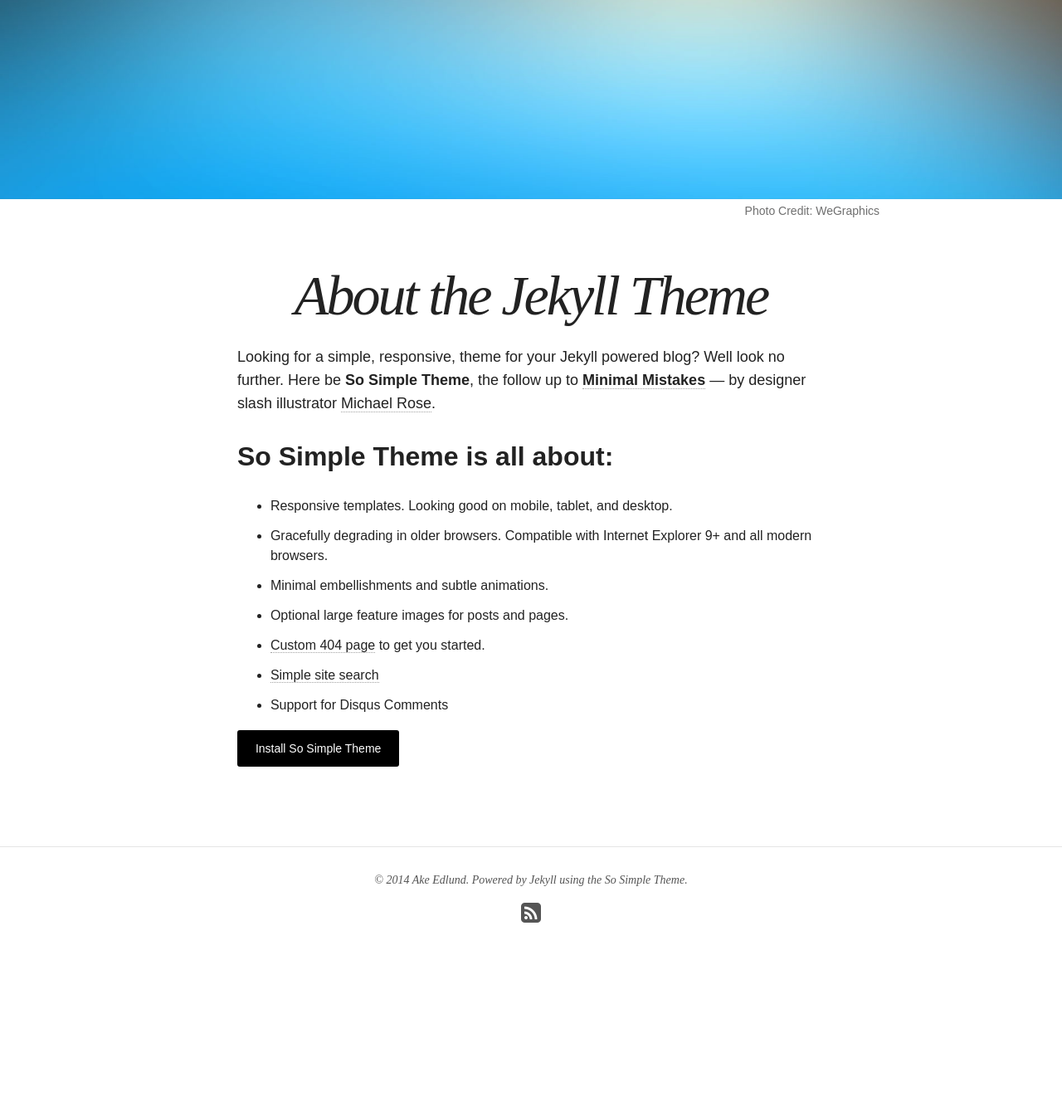
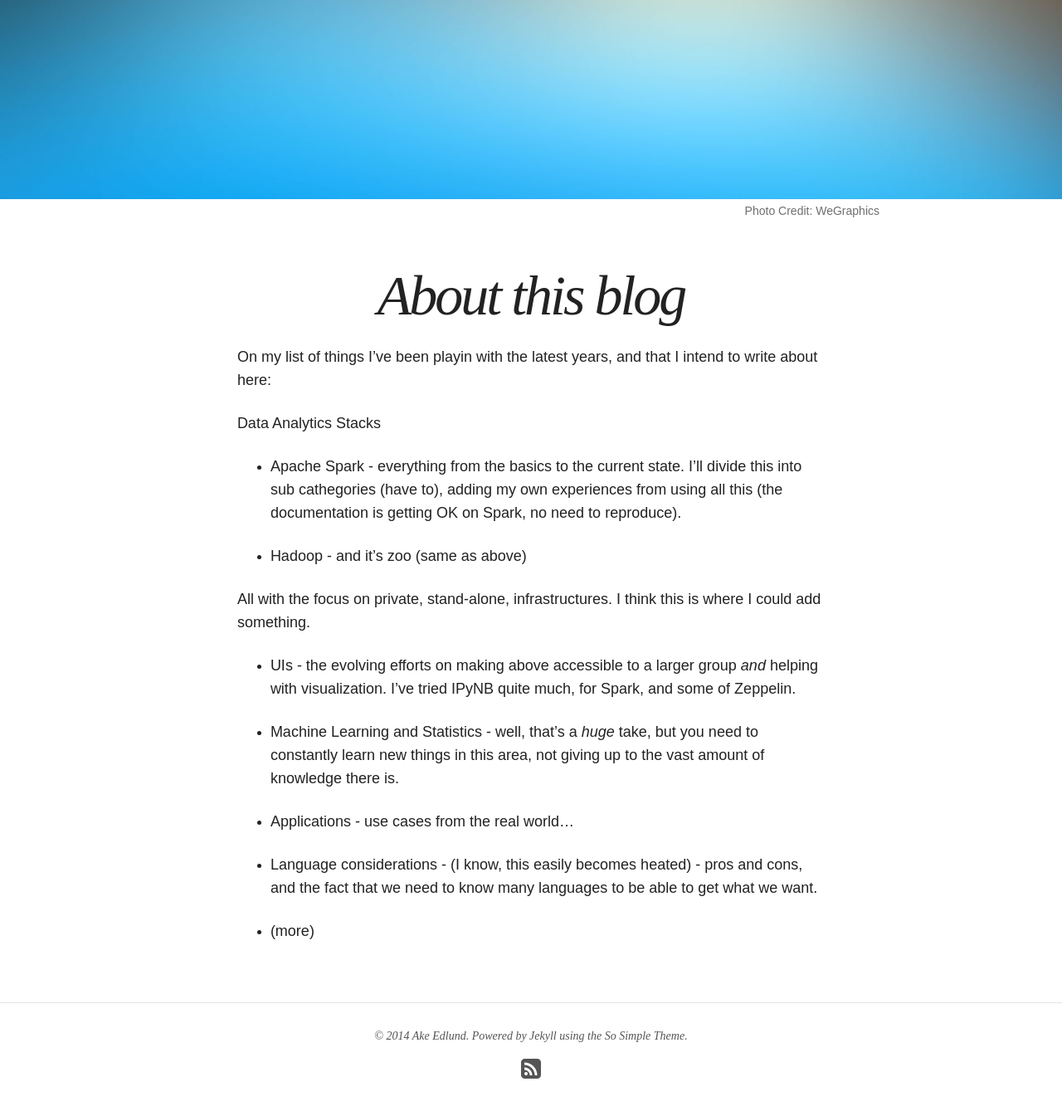
Before and after one commit to akeed/akeed.github.io, a Jekyll site: the page built from about/index.md, in a window 1280 px wide and 1400 px high, scrolled down 454 px. Shown: the top 1339 px of the window at 83% size. Built offline with Jekyll 4.4.1, drawn with Linux system fonts in a browser that asks for light colours; nearby versions of some CDN libraries; before the commit the page ends 1666 px from its top, so only the background shows below that.

Commit message:
Updated About, using the new theme

```diff
--- a/about/index.md
+++ b/about/index.md
@@ -1,7 +1,7 @@
 ---
 layout: page
-title: About the Jekyll Theme
-excerpt: "So Simple is a responsive Jekyll theme for your words and images."
+title: About this blog
+excerpt: "Building an aresenal for massive data analytics."
 modified: 2014-08-08T19:44:38.564948-04:00
 image:
   feature: so-simple-sample-image-4.jpg
@@ -9,18 +9,22 @@ image:
   creditlink: http://wegraphics.net/downloads/free-ultimate-blurred-background-pack/
 ---
 
-Looking for a simple, responsive, theme for your Jekyll powered blog? Well look no further. Here be **So Simple Theme**, the follow up to [**Minimal Mistakes**](http://mmistakes.github.io/minimal-mistakes) --- by designer slash illustrator [Michael Rose](http://mademistakes.com).
+On my list of things I've been playin with the latest years, and that I intend to write about here:
 
-## So Simple Theme is all about:
+Data Analytics Stacks
 
-* Responsive templates. Looking good on mobile, tablet, and desktop.
-* Gracefully degrading in older browsers. Compatible with Internet Explorer 9+ and all modern browsers.
-* Minimal embellishments and subtle animations.
-* Optional large feature images for posts and pages.
-* [Custom 404 page]({{ site.url }}/404.html) to get you started.
-* [Simple site search](https://github.com/christian-fei/Simple-Jekyll-Search)
-* Support for Disqus Comments
+- Apache Spark - everything from the basics to the current state. I'll divide this into sub cathegories (have to), adding my own experiences from using all this (the documentation is getting OK on Spark, no need to reproduce).
 
-<a markdown="0" href="{{ site.url }}/theme-setup" class="btn">Install So Simple Theme</a>
+- Hadoop - and it's zoo (same as above)
 
-[^1]: Example: *domain.com/category-name/post-title*
+All with the focus on private, stand-alone, infrastructures. I think this is where I could add something.
+
+- UIs - the evolving efforts on making above accessible to a larger group *and* helping with visualization. I've tried IPyNB quite much, for Spark, and some of Zeppelin.
+
+- Machine Learning and Statistics - well, that's a *huge* take, but you need to constantly learn new things in this area, not giving up to the vast amount of knowledge there is.
+
+- Applications - use cases from the real world...
+
+- Language considerations - (I know, this easily becomes heated) - pros and cons, and the fact that we need to know many languages to be able to get what we want.
+
+- (more)
```
